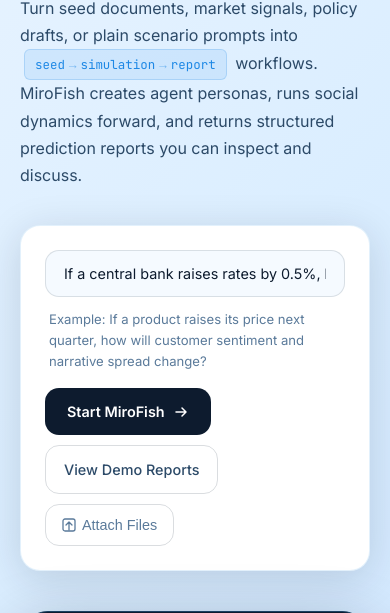
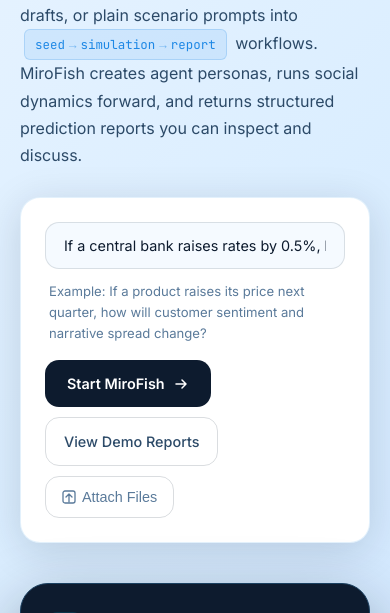
Before and after one commit to clauxel/my-mirofish-b, a website: page index.html in a window 390 px wide. Shown: the part 521-1134 px from the top of the page. Drawn offline with nearby package versions, Linux system fonts and the light colour scheme; no server answers.

Commit message:
Raise homepage hero content

```diff
--- a/index.html
+++ b/index.html
@@ -347,12 +347,12 @@
     =========================== */
     .hero {
       min-height: 100vh;
-      padding: 120px 40px 80px;
+      padding: 88px 40px 64px;
       background: var(--gradient-hero);
       display: grid;
       grid-template-columns: 1.1fr 0.9fr;
       gap: 60px;
-      align-items: center;
+      align-items: start;
       max-width: 1280px;
       margin: 0 auto;
     }
@@ -363,7 +363,7 @@
       display: flex;
       flex-wrap: wrap;
       gap: 8px;
-      margin-bottom: 28px;
+      margin-bottom: 22px;
     }
 
     .tag {
@@ -412,7 +412,7 @@
       font-size: 1rem;
       color: var(--text-secondary);
       max-width: 480px;
-      margin-bottom: 36px;
+      margin-bottom: 28px;
       line-height: 1.7;
     }
 
@@ -518,7 +518,7 @@
     .btn-attach:hover { background: var(--bg-section); color: var(--text-secondary); }
 
     /* Hero Right - Preview Panel */
-    .hero-right {}
+    .hero-right { padding-top: 72px; }
 
     .preview-panel {
       background: var(--ocean-dark);
@@ -1898,7 +1898,8 @@
        Responsive
     =========================== */
     @media (max-width: 1024px) {
-      .hero { grid-template-columns: 1fr; padding: 100px 24px 60px; gap: 40px; }
+      .hero { grid-template-columns: 1fr; padding: 80px 24px 56px; gap: 40px; }
+      .hero-right { padding-top: 0; }
       .hero-mini-cards { display: none; }
       .features-grid { grid-template-columns: repeat(2, 1fr); }
       .workflow-steps { grid-template-columns: repeat(3, 1fr); gap: 24px; }
@@ -1921,7 +1922,7 @@
       .nav { padding: 0 20px; }
       .nav-links { display: none; }
       .section { padding: 64px 20px; }
-      .hero { padding: 90px 20px 48px; }
+      .hero { padding: 76px 20px 48px; }
       .features-grid { grid-template-columns: 1fr; }
       .usecases-grid { grid-template-columns: 1fr; }
       .workflow-steps { grid-template-columns: 1fr; }
```
